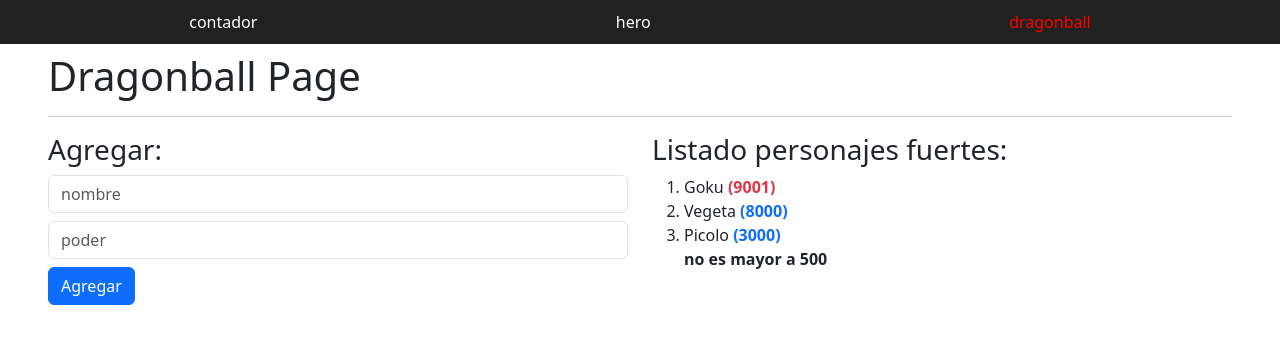
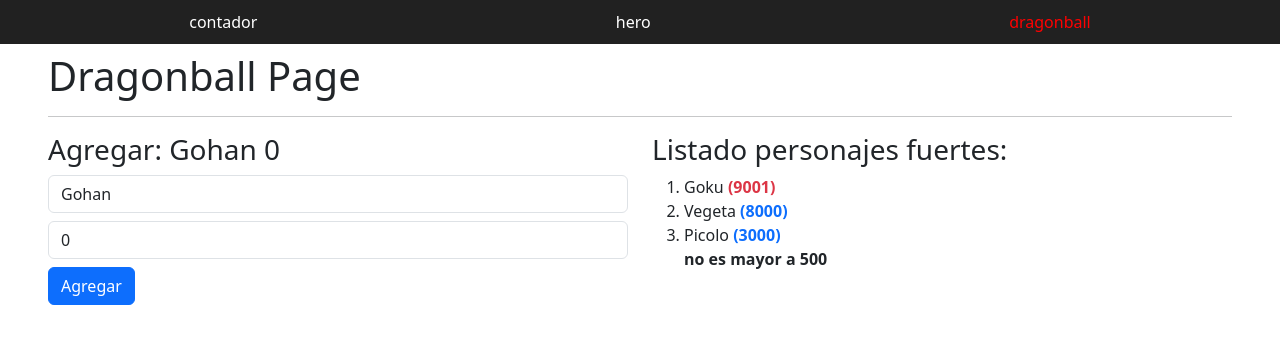
Before and after one commit to Marisabel-Condori/angular-bases2025, an Angular app: page /dragonball in a window 1280 px wide. Shown: the top 344 px of the page. Built offline with nearby package versions, Linux system fonts and the light colour scheme.

Commit message:
funciona boton de agregar chararcter

```diff
--- a/src/app/pages/dragonball/dragonball.html
+++ b/src/app/pages/dragonball/dragonball.html
@@ -3,10 +3,12 @@
 
 <section class="row">
   <div class="col-12 col-sm-6">
-    <h3>Agregar:</h3>
-    <input type="text" class="form-control" placeholder="nombre" />
-    <input type="number" class="form-control mt-2" placeholder="poder" />
-    <button class="mt-2 btn btn-primary">Agregar</button>
+    <h3>Agregar: {{name()}} {{power()}}</h3>
+    <input type="text" class="form-control" placeholder="nombre"
+    [value]="name()" (change)="name.set(txtName.value)" #txtName/>
+    <input type="number" class="form-control mt-2" placeholder="poder"
+    [value]="power()" (change)="power.set(+txtPower.value)" #txtPower/>
+    <button class="mt-2 btn btn-primary" (click)="addCharacter()">Agregar</button>
   </div>
 
   <div class="col-12 col-sm-6">
--- a/src/app/pages/dragonball/dragonball.ts
+++ b/src/app/pages/dragonball/dragonball.ts
@@ -13,12 +13,29 @@
   templateUrl: './dragonball.html',
 })
 export class Dragonball {
+  name = signal("Gohan")
+  power = signal(0)
+
   characters = signal<Character[]>([
     { id: 1, name: 'Goku', power: 9001 },
-    { id: 1, name: 'Vegeta', power: 8000 },
-    { id: 1, name: 'Picolo', power: 3000 },
-    { id: 1, name: 'Yamcha', power: 500 },
+    { id: 2, name: 'Vegeta', power: 8000 },
+    { id: 3, name: 'Picolo', power: 3000 },
+    { id: 4, name: 'Yamcha', power: 500 },
   ]);
+
+  addCharacter() {
+    if (!this.name() || !this.power() || this.power() <= 0) { return; }
+
+    console.log(`${this.name()} - ${this.power()}`);
+    const newCharacter: Character = { id: this.characters.length + 1, name: this.name(), power: this.power() }
+    this.characters.update(list =>  [...list, newCharacter]);
+    this.resetFields();
+  }
+
+  resetFields(){
+    this.name.set("")
+    this.power.set(0)
+  }
 
   //para la forma ngClass
   // powerClases = computed(() => {
```
